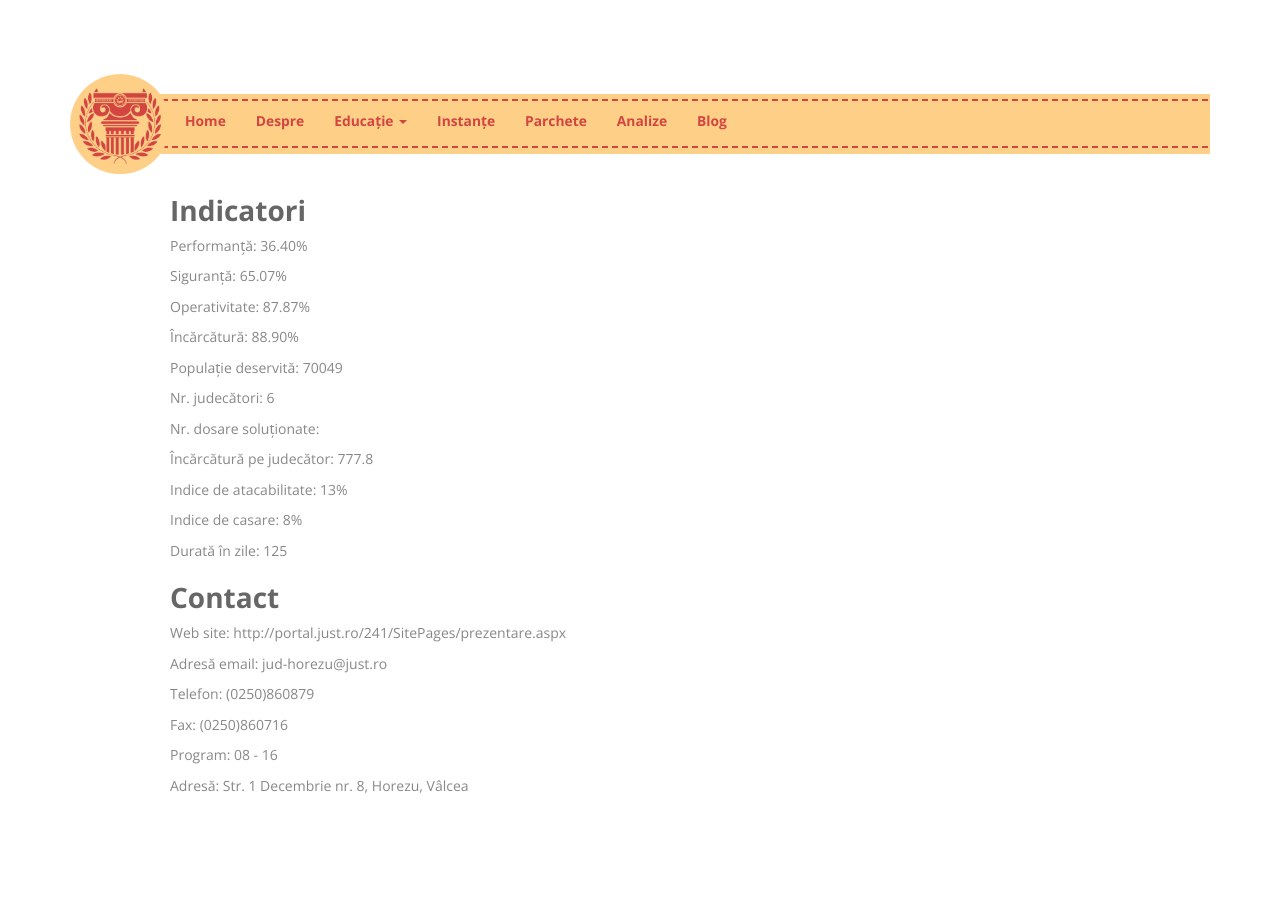
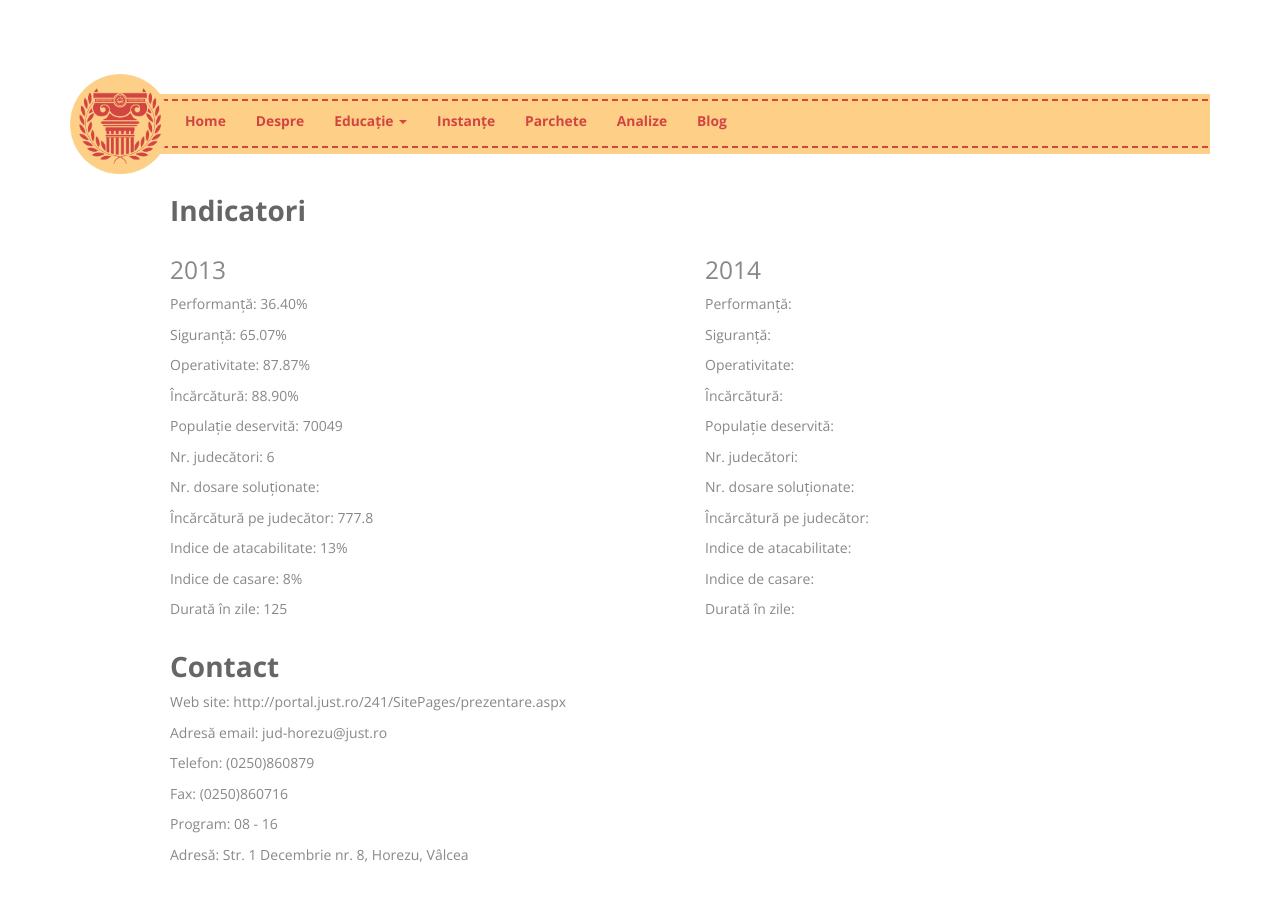
Before and after one commit to funkycitizens/onoratainstanta, a Jekyll site: the page built from _instante/judecatorii/horezu.html, in a window 1280 px wide. Built offline with Jekyll 4.4.1, drawn with Linux system fonts in a browser that asks for light colours; nearby versions of some CDN libraries.

```diff
--- a/_layouts/instanta.html
+++ b/_layouts/instanta.html
@@ -3,6 +3,10 @@ layout: page
 ---
 
 <h2>Indicatori</h2>
+
+<div class="row">
+  <div class="col-sm-6">
+    <h3>2013</h3>
 
     <p>Performanță: {{ page.indici.2013.performanta }}</p>
     <p>Siguranță: {{ page.indici.2013.siguranta }}</p>
@@ -15,6 +19,25 @@ layout: page
     <p>Indice de atacabilitate: {{ page.indici.2013.indice_atacabilitate }}</p>
     <p>Indice de casare: {{ page.indici.2013.indice_casare }}</p>
     <p>Durată în zile: {{ page.indici.2013.durata }}</p>
+  </div>
+
+  <div class="col-sm-6">
+    <h3>2014</h3>
+
+    <p>Performanță: {{ page.indici.2014.performanta }}</p>
+    <p>Siguranță: {{ page.indici.2014.siguranta }}</p>
+    <p>Operativitate: {{ page.indici.2014.operativitate }}</p>
+    <p>Încărcătură: {{ page.indici.2014.incarcatura }}</p>
+    <p>Populație deservită: {{ page.indici.2014.populatie }}</p>
+    <p>Nr. judecători: {{ page.indici.2014.judecatori }}</p>
+    <p>Nr. dosare soluționate: {{ page.indici.2014.dosare }}</p>
+    <p>Încărcătură pe judecător: {{ page.indici.2014.incarcatura_judecator }}</p>
+    <p>Indice de atacabilitate: {{ page.indici.2014.indice_atacabilitate }}</p>
+    <p>Indice de casare: {{ page.indici.2014.indice_casare }}</p>
+    <p>Durată în zile: {{ page.indici.2014.durata }}</p>
+  </div>
+</div>
+
 
 <h2>Contact</h2>
 
```
Also changed, not shown: _build/gulpfile.js (+29 -11 lines), _build/instanta.html (+23 -11 lines). Lines whose indentation alone changed are shown as unchanged.
